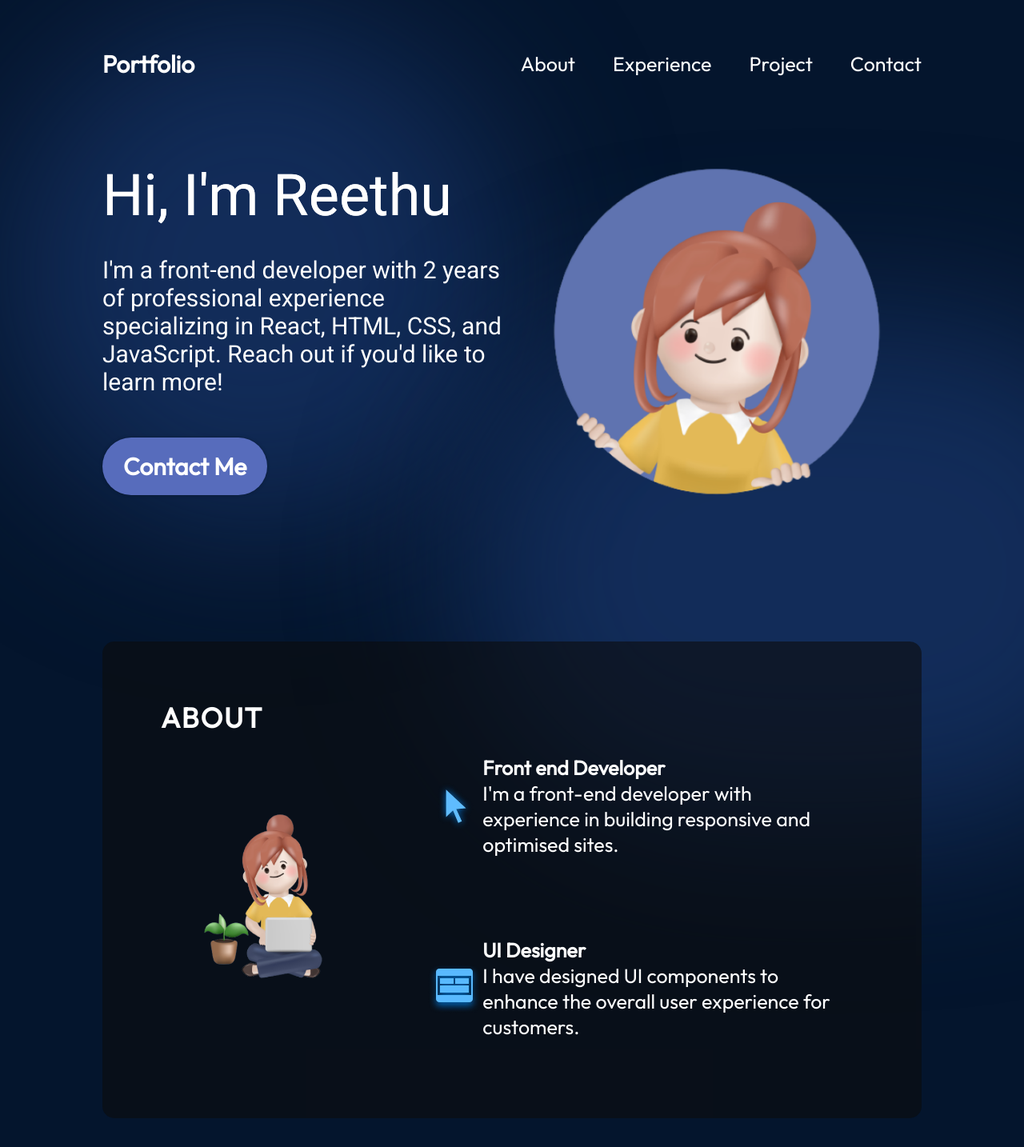
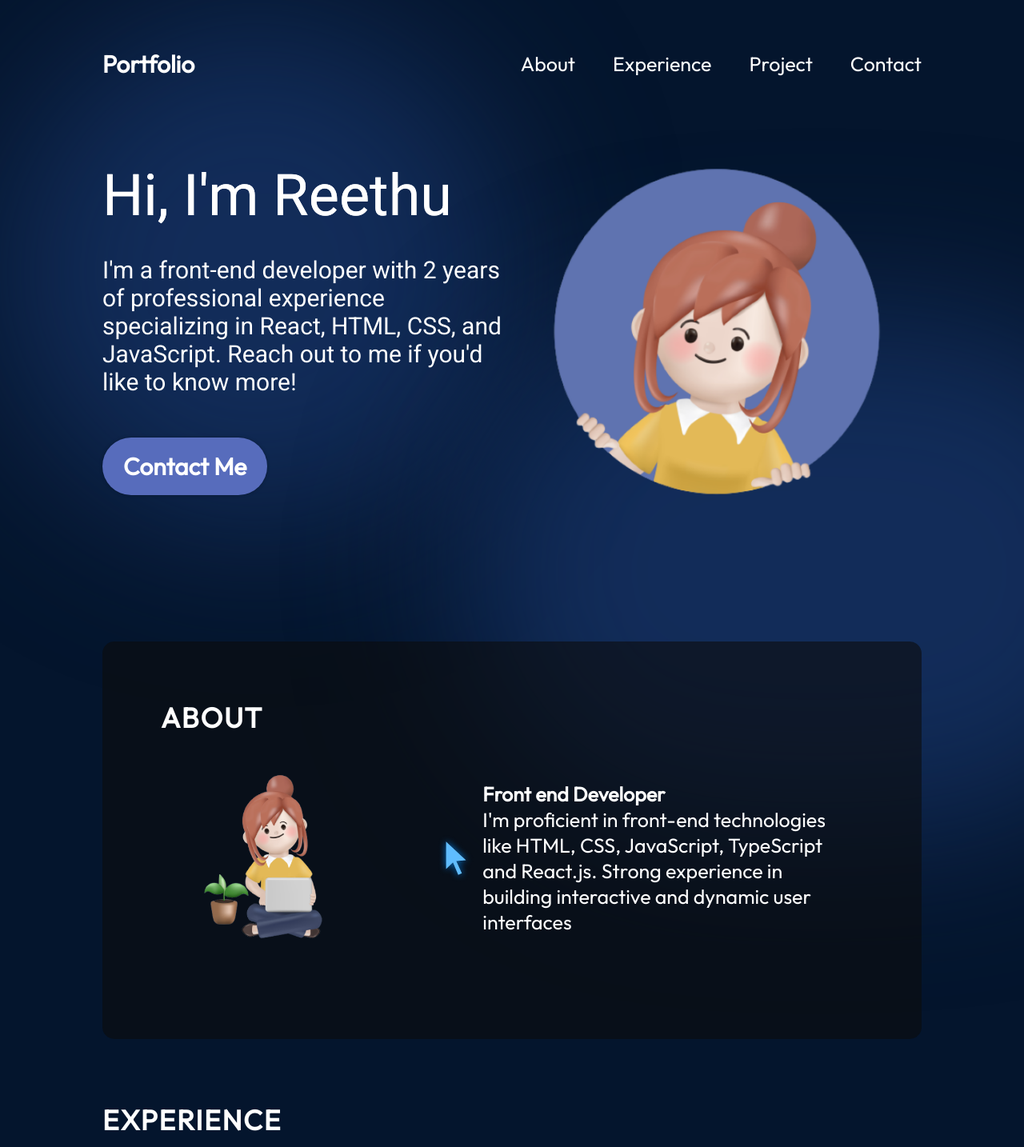
Before and after one commit to ReethuP/portfolio, a React (Vite) app: page / in a window 1280 px wide. Shown: the top 1434 px of the page at 80% size. Built offline with nearby package versions, Linux system fonts and the light colour scheme.

Commit message:
Updated changes

```diff
--- a/src/components/About/About.jsx
+++ b/src/components/About/About.jsx
@@ -17,18 +17,9 @@ export const About = () => {
             <div className={styles.aboutItemText}>
               <h3>Front end Developer</h3>
               <p>
-                I&apos;m a front-end developer with experience in building
-                responsive and optimised sites.
-              </p>
-            </div>
-          </li>
-          <li className={styles.aboutItem}>
-            <img src={getImageURL("about/uiIcon.png")} alt="UI icon" />
-            <div className={styles.aboutItemText}>
-              <h3>UI Designer</h3>
-              <p>
-                I have designed UI components to enhance the overall user
-                experience for customers.
+                I&apos;m proficient in front-end technologies like HTML, CSS,
+                JavaScript, TypeScript and React.js. Strong experience in
+                building interactive and dynamic user interfaces
               </p>
             </div>
           </li>
--- a/src/components/Hero/Hero.jsx
+++ b/src/components/Hero/Hero.jsx
@@ -8,8 +8,8 @@ export const Hero = () => {
         <h1 className={styles.title}>Hi, I&apos;m Reethu</h1>
         <p className={styles.description}>
           I&apos;m a front-end developer with 2 years of professional experience
-          specializing in React, HTML, CSS, and JavaScript. Reach out if
-          you&apos;d like to learn more!
+          specializing in React, HTML, CSS, and JavaScript. Reach out to me if
+          you&apos;d like to know more!
         </p>
         <a href="mailto:reethu.p.030@gmail.com" className={styles.contactBtn}>
           Contact Me
```
